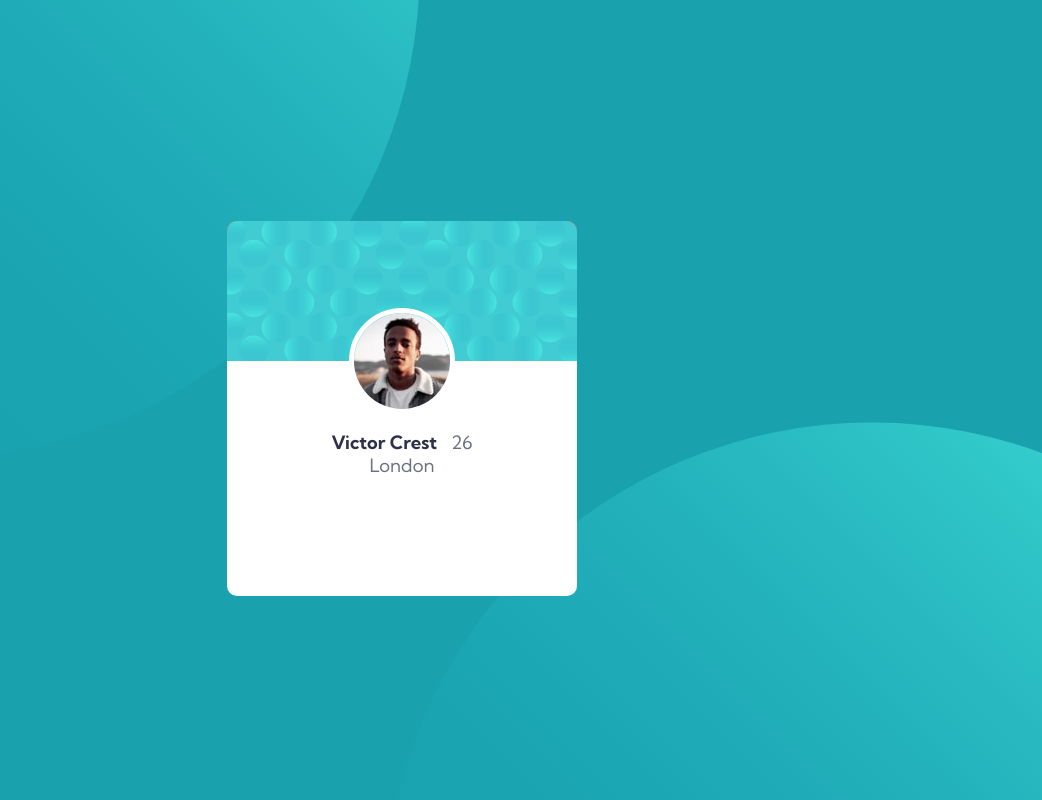
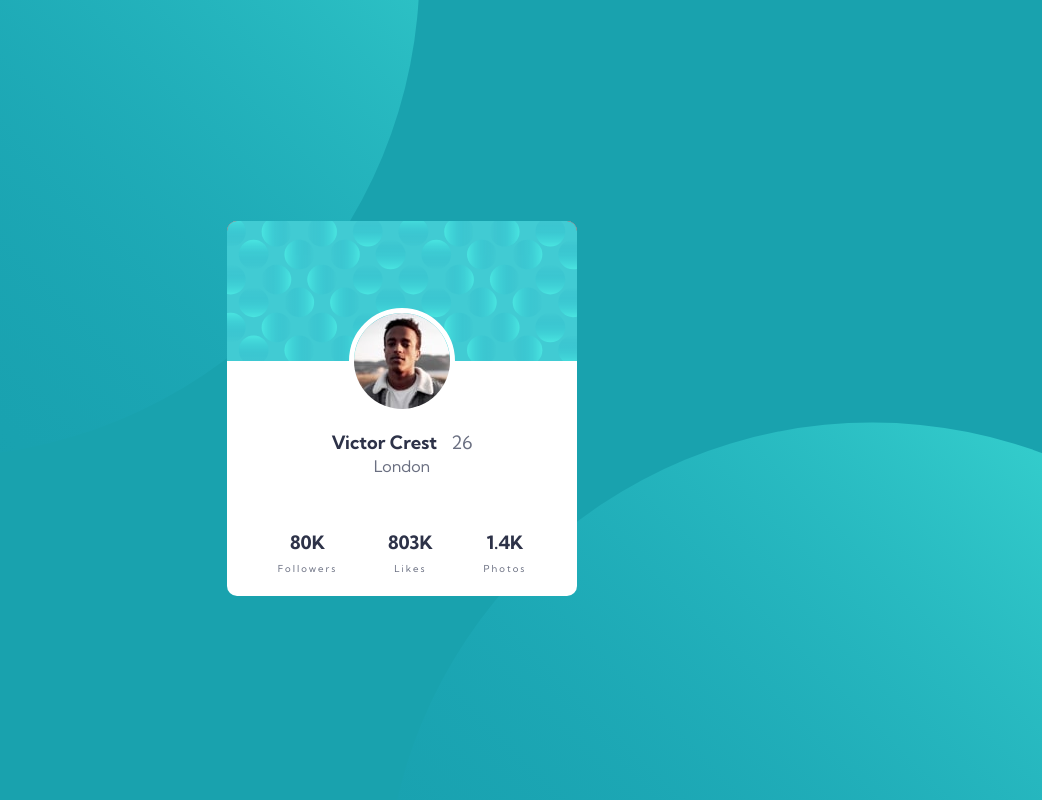
Before and after one commit to Nexuuuus/Frontend-mentor-profile-card, a plain HTML site: page index.html in a window 1280 px wide. Shown: the top 800 px of the page, without its empty margins (238-1280 px from the left). Drawn offline with Linux system fonts and the light colour scheme.

Commit message:
Added the stat text and styled it

```diff
--- a/index.html
+++ b/index.html
@@ -15,18 +15,14 @@
   <div id="card">
 <img id="pattern" src="./images/bg-pattern-card.svg"></img>
 <img id="face" src="./images/image-victor.jpg"></img>
-<p>Victor Crest  <span><span style="margin-left: 10px;">26</span> <br> London</span></p>
+<p>Victor Crest  <span style="margin-left: 10px;">26</span> <br> <span class="Small_text">London</span></p>
+<div id="stats">
+  <p class="stats" id="followers">80K <br><span class="Stat_text">Followers</span></p>
+  <p class="stats" id="likes">803K <br><span class="Stat_text">Likes</span></p>
+  <p class="stats" id="photos">1.4K <br><span class="Stat_text">Photos</span></p>
+</div>
   </div>
 </div>
-
-  80K
-  Followers
-
-  803K
-  Likes
-
-  1.4K
-  Photos
   <!---  Challenge by <a href="https://www.frontendmentor.io?ref=challenge" target="_blank">Frontend Mentor</a>.
     Coded by <a href="https://github.com/Nexuuuus">Nexuuuus</a>. --->
 </body>
--- a/style.css
+++ b/style.css
@@ -57,3 +57,23 @@ span {
   font-weight: 400;
   color: hsl(227, 10%, 46%);
 }
+.Small_text {
+  font-size: 1rem;
+}
+#stats {
+  width: 350px;
+  height: 120px;
+  position: absolute;
+  align-self: flex-end;
+  display: flex;
+  justify-content: space-evenly;
+  align-items: end;
+}
+.stats {
+  font-size: 1.15rem;
+  position: relative;
+}
+.Stat_text {
+  font-size: 0.60rem;
+  letter-spacing: 2px;
+}
```
